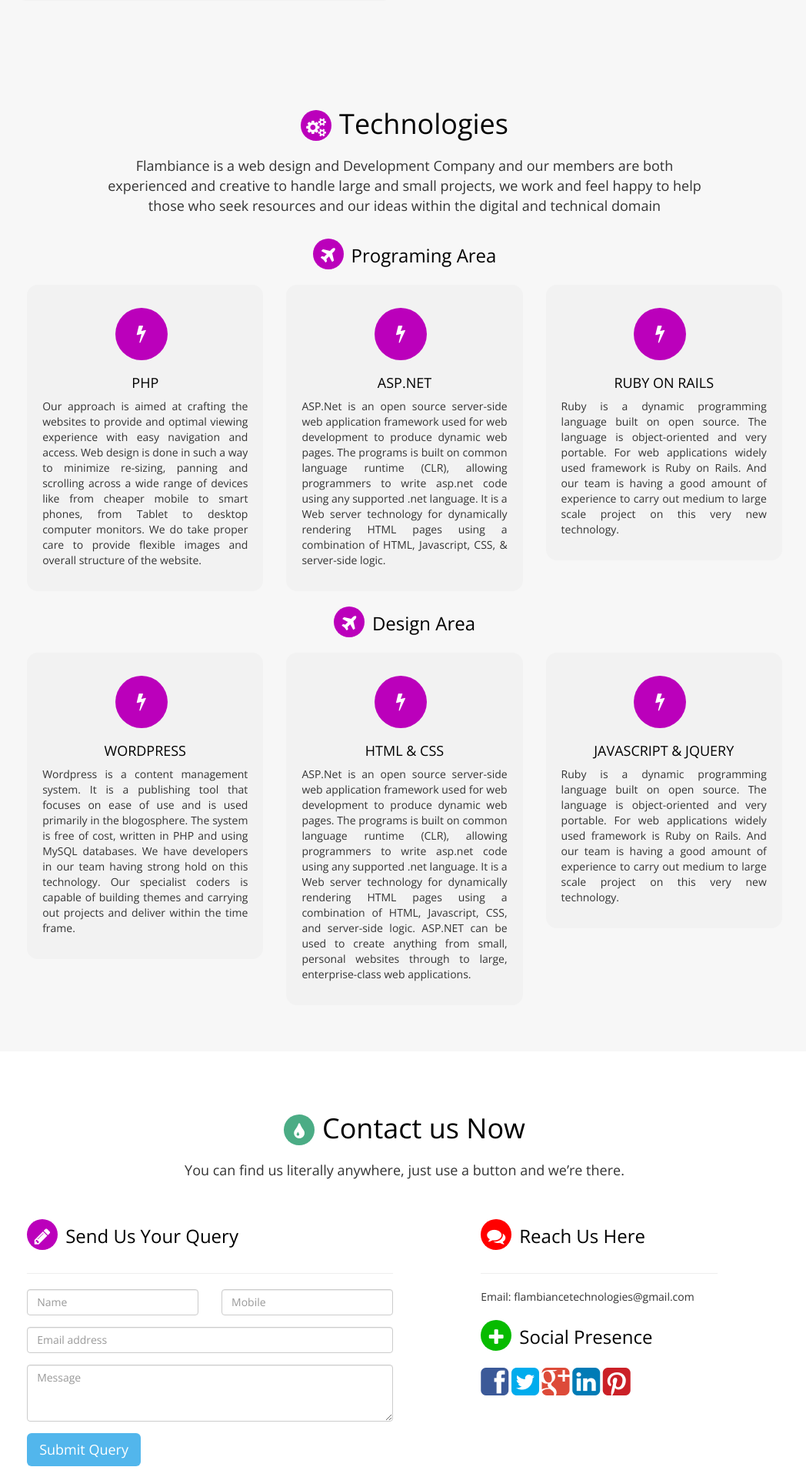
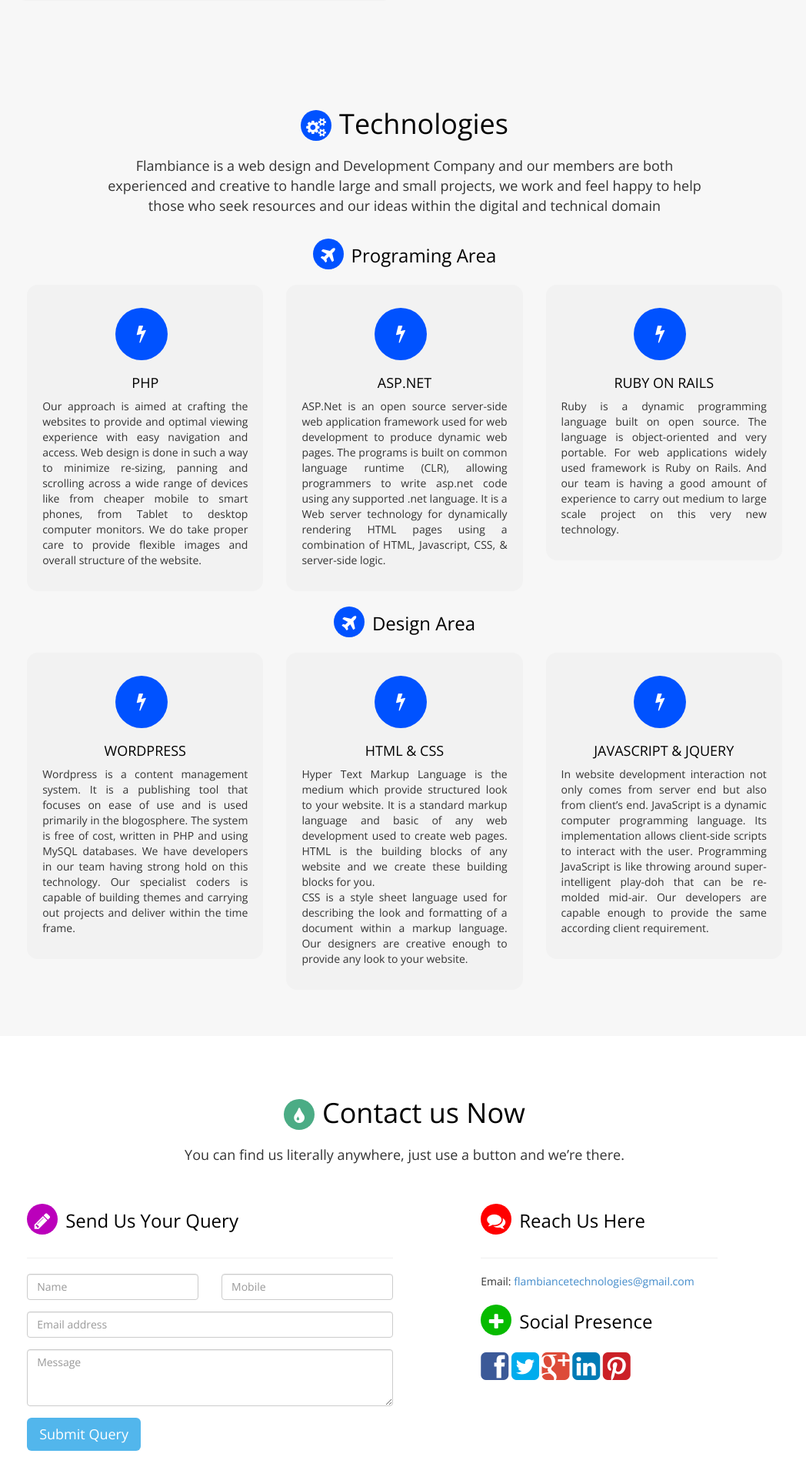
Before and after one commit to priyankodey/flamb, a Rails app: page / in a window 1280 px wide. Shown: the part 2269-4188 px from the top of the page at 77% size, without its empty margins (114-1162 px from the left). Run offline with Rails 7, Linux system fonts and the light colour scheme; style sheets or scripts are compiled from the project's sources; some web fonts are replaced.

Commit message:
content of html changes

```diff
--- a/app/views/static_pages/index.html.erb
+++ b/app/views/static_pages/index.html.erb
@@ -159,7 +159,7 @@
                         <p>If you want to know or if you are asking where we got our name from and what it really mean’s then you are of course not the first one who has questioned this.
                         When the founders of the company took the first step towards this great world of technology and its implementation that would represent what they were about to get started with, from the very beginning the sole focus and aim of the company was to provide a mixture of the triplet i.e. Marketing, Sales and Technology which will produce a unique flamboyant output. Along with this, one of the most important aspects that the founders wanted to put main focus on was the essence of the work. Finally, they thought about what it would really mean to customers, our employees and other stakeholders also when the potentials of these opportunities are realized fully.
                         As a part of that discussion, as they went through many options and one option that inspired them the most was the combination of Flamboyant + Essence which will define their flamboyant work and its essence and hence they decided to define the word FLAMBIANCE along with its employees and stakeholders.
-                        </p></br></br>
+                        </p><br><br>
 
                      </div>
                     </div>
@@ -255,7 +255,7 @@
             <div class="row">
                 <div class="col-md-8 col-md-offset-2 col-sm-10 col-sm-offset-1 " data-scrollreveal="enter top and move 100px, wait 0.5s">
                     <div class="text-center">
-                        <h1><i class="fa fa-cogs small-icons bk-color-light-blue"></i>Technologies</h1>
+                        <h1><i class="fa fa-cogs small-icons bk-color-blue"></i>Technologies</h1>
                         <p class="font-18">
                            Flambiance is a web design and Development Company and our members are both experienced and creative to handle large and small projects, we work and feel happy to help those who seek resources and our ideas within the digital and technical domain
                         </p>
@@ -264,10 +264,10 @@
                 <!-- ./ Heading div-->
                 <div class="col-md-10 col-md-offset-1 col-sm-10 col-sm-offset-1">
                     <div class="text-center">
-                        <h3><i class="fa fa-plane small-icons bk-color-light-blue"></i>Programing Area</h3>
+                        <h3><i class="fa fa-plane small-icons bk-color-blue"></i>Programing Area</h3>
                         <div class="col-md-4 col-sm-6 " data-scrollreveal="enter left and move 100px, wait 0.6s">
                         <div class="text-center blog_bg">
-                            <i class="fa fa-bolt icon-round bk-color-light-blue"></i>
+                            <i class="fa fa-bolt icon-round bk-color-blue"></i>
                             <h4>PHP</h4>
                             <p class="text-justify">Our approach is aimed at crafting the websites to provide and optimal viewing experience with easy navigation and access. Web design is done in such a way to minimize re-sizing, panning and scrolling across a wide range of devices like from cheaper mobile to smart phones, from Tablet to desktop computer monitors. We do take proper care to provide flexible images and overall structure of the website.
                             </p>
@@ -276,7 +276,7 @@
 
                         <div class="col-md-4 col-sm-6" data-scrollreveal="enter left and move 100px, wait 0.6s">
                         <div class="text-center blog_bg">
-                            <i class="fa fa-bolt icon-round bk-color-light-blue"></i>
+                            <i class="fa fa-bolt icon-round bk-color-blue"></i>
                             <h4>ASP.NET</h4>
                             <p class="text-justify">ASP.Net is an open source server-side web application framework used for web development to produce dynamic web pages. The programs is built on common language runtime (CLR), allowing programmers to write asp.net code using any supported .net language. It is a Web server technology for dynamically rendering HTML pages using a combination of HTML, Javascript, CSS, & server-side logic.
                             </p>
@@ -285,7 +285,7 @@
 
                         <div class="col-md-4 col-sm-6" data-scrollreveal="enter left and move 100px, wait 0.6s">
                         <div class="text-center blog_bg">
-                            <i class="fa fa-bolt icon-round bk-color-light-blue"></i>
+                            <i class="fa fa-bolt icon-round bk-color-blue"></i>
                             <h4>RUBY ON RAILS</h4>
                             <p class="text-justify">Ruby is a dynamic programming language built on open source. The language is object-oriented and very portable. For web applications widely used framework is Ruby on Rails. And our team is having a good amount of experience to carry out medium to large scale project on this very new technology.
                             </p>
@@ -299,10 +299,10 @@
 
                 <div class="col-md-10 col-md-offset-1 col-sm-10 col-sm-offset-1">
                     <div class="text-center">
-                        <h3><i class="fa fa-plane small-icons bk-color-light-blue"></i>Design Area</h3>
+                        <h3><i class="fa fa-plane small-icons bk-color-blue"></i>Design Area</h3>
                         <div class="col-md-4 col-sm-6" data-scrollreveal="enter left and move 100px, wait 0.6s">
                         <div class="text-center blog_bg">
-                            <i class="fa fa-bolt icon-round bk-color-light-blue"></i>
+                            <i class="fa fa-bolt icon-round bk-color-blue"></i>
                             <h4>WORDPRESS</h4>
                             <p class="text-justify">Wordpress is a content management system. It is a publishing tool that focuses on ease of use and is used primarily in the blogosphere. The system is free of cost, written in PHP and using MySQL databases. We have developers in our team having strong hold on this technology. Our specialist coders is capable of building themes and carrying out projects and deliver within the time frame.
                             </p>
@@ -311,18 +311,18 @@
 
                         <div class="col-md-4 col-sm-6" data-scrollreveal="enter left and move 100px, wait 0.6s">
                         <div class="text-center blog_bg">
-                            <i class="fa fa-bolt icon-round bk-color-light-blue"></i>
+                            <i class="fa fa-bolt icon-round bk-color-blue"></i>
                             <h4>HTML & CSS</h4>
-                            <p class="text-justify">ASP.Net is an open source server-side web application framework used for web development to produce dynamic web pages. The programs is built on common language runtime (CLR), allowing programmers to write asp.net code using any supported .net language. It is a Web server technology for dynamically rendering HTML pages using a combination of HTML, Javascript, CSS, and server-side logic. ASP.NET can be used to create anything from small, personal websites through to large, enterprise-class web applications.
+                            <p class="text-justify">Hyper Text Markup Language is the medium which provide structured look to your website. It is a standard markup language and basic of any web development used to create web pages. HTML is the building blocks of any website and we create these building blocks for you.<br>CSS is a style sheet language used for describing the look and formatting of a document within a markup language. Our designers are creative enough to provide any look to your website.
                             </p>
                         </div>
                         </div>
 
                         <div class="col-md-4 col-sm-6" data-scrollreveal="enter left and move 100px, wait 0.6s">
                         <div class="text-center blog_bg">
-                            <i class="fa fa-bolt icon-round bk-color-light-blue"></i>
+                            <i class="fa fa-bolt icon-round bk-color-blue"></i>
                             <h4>JAVASCRIPT & JQUERY</h4>
-                            <p class="text-justify">Ruby is a dynamic programming language built on open source. The language is object-oriented and very portable. For web applications widely used framework is Ruby on Rails. And our team is having a good amount of experience to carry out medium to large scale project on this very new technology.
+                            <p class="text-justify">In website development interaction not only comes from server end but also from client’s end. JavaScript is a dynamic computer programming language. Its implementation allows client-side scripts to interact with the user. Programming JavaScript is like throwing around super-intelligent play-doh that can be re-molded mid-air. Our developers are capable enough to provide the same according client requirement.
                             </p>
                         </div>
                         </div>
@@ -523,7 +523,7 @@
                     <div class="col-md-4 col-md-offset-1  col-sm-12" data-scrollreveal="enter right and move 100px, wait 0.6s">
                         <h3><i class="fa fa-comments small-icons bk-color-red"></i>Reach Us Here</h3>
                         <hr />
-                        Email: flambiancetechnologies@gmail.com<br />
+                        Email:<a href="mailto:flambiancetechnologies@gmail.com">&nbsp;flambiancetechnologies@gmail.com</a><br />
                         <h3><i class="fa fa-plus small-icons bk-color-green"></i>Social Presence</h3>
                         <a href="#"><i class="fa fa-facebook-square fa-3x color-facebook"></i></a>
                         <a href="#"><i class="fa fa-twitter-square fa-3x color-twitter"></i></a>
```
